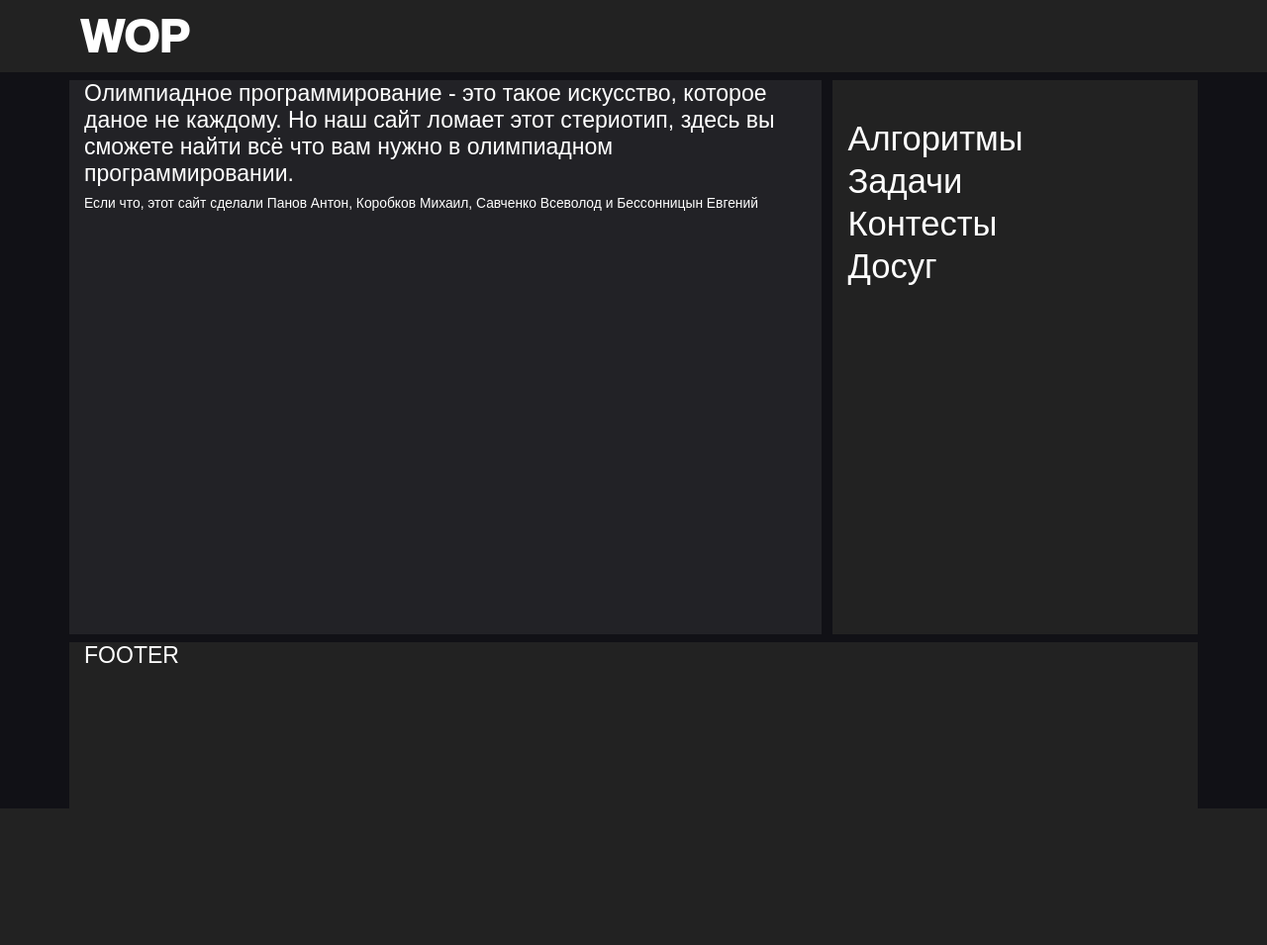
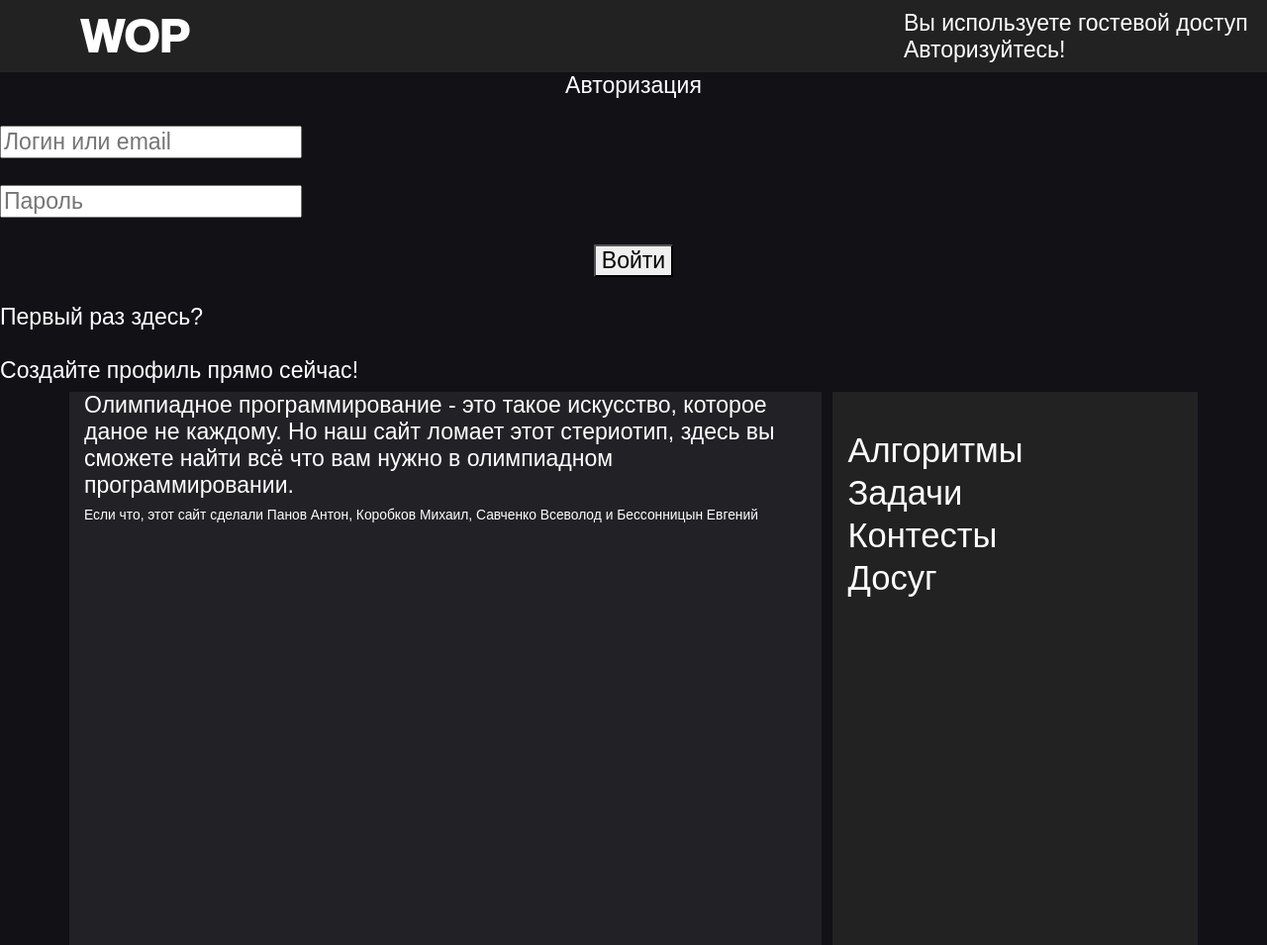
Before and after one commit to LargonG/WOP, a PHP site: page / in a window 1280 px wide. Shown: the top 955 px of the page at 99% size. Before the commit the page ends 817 px from the top, so only its background shows below. Run offline with PHP 8.4, Linux system fonts and the light colour scheme.

Commit message:
Добавлена форма авторизации (без бекенда)

```diff
--- a/index.php
+++ b/index.php
@@ -5,17 +5,34 @@
   </head>
   <body>
     <div class="navbar header">
-      <a href="index.php" class="navbar-item link">
+    <a href="index.php" class="navbar-item link">
          WOP
       </a>
+      <a href="#" class="navbar-item authorised" onclick="authorise_roll()">
+         Вы&nbspиспользуете&nbspгостевой доступ<br>Авторизуйтесь!
+      </a>
     </div>
+    <div id="authorisewindow">
+    <div style="text-align: center">Авторизация</div>
+    <br>
+      <input type="text" class="authinput" placeholder="Логин или email">
+      <br><br>
+      <input type="password" class="authinput" placeholder="Пароль">
+      <br><br>
+      <div style="width: 100%" align=center>
+        <button class="authbutton">Войти</button>
+      </div>
+      <br>
+      <div class="smalltext">Первый&nbspраз&nbspздесь?<br><br><a href="/register" class="smalllink">Создайте&nbspпрофиль</a> прямо&nbspсейчас!</div>
+    </div>
+    <script>authorise_roll();</script>
     <div class="container context">
       <div class="row">
         <div class="col-8 main">
           <?php require "texts/welcome-text.php" ?>
         </div>
         <div class="col sidebar">
-          <?php require "template/nav.php" ?>
+          <?php require "template/nav.php"?>
         </div>
       </div>
     </div>
```
